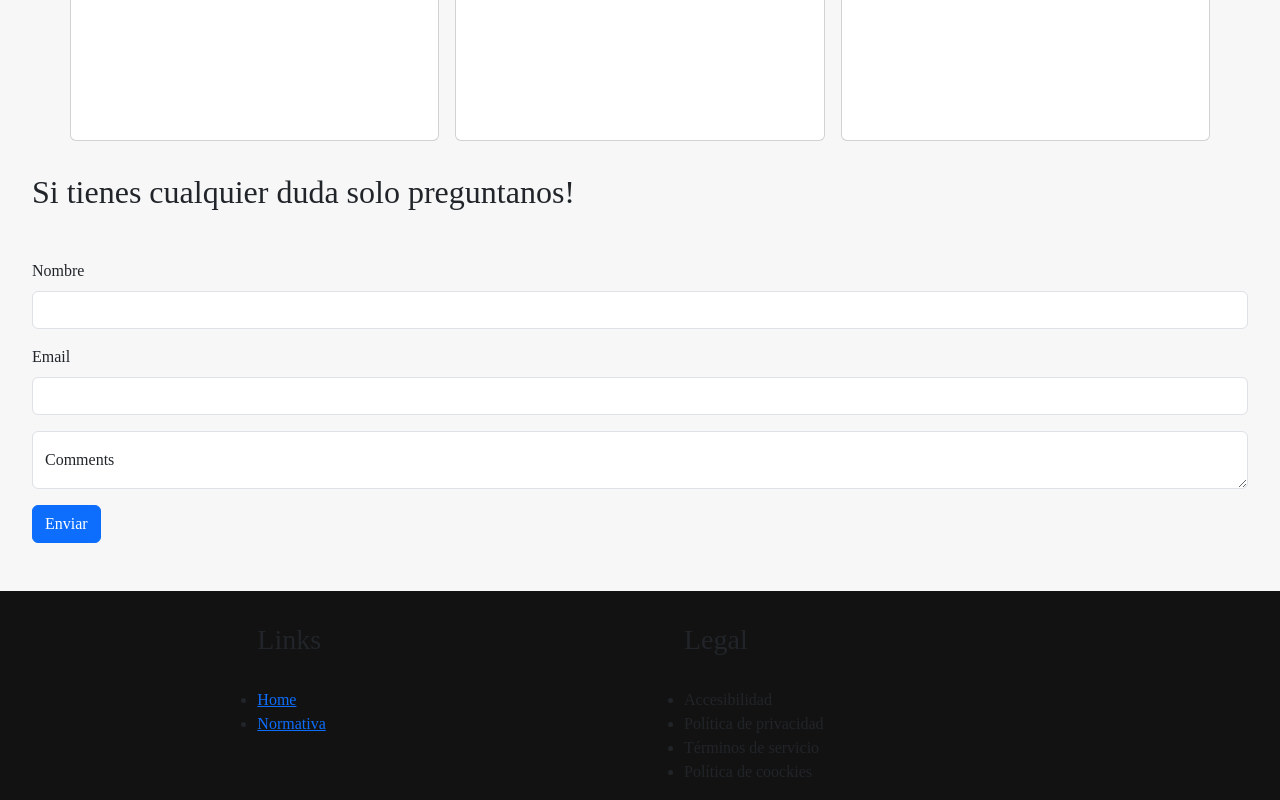
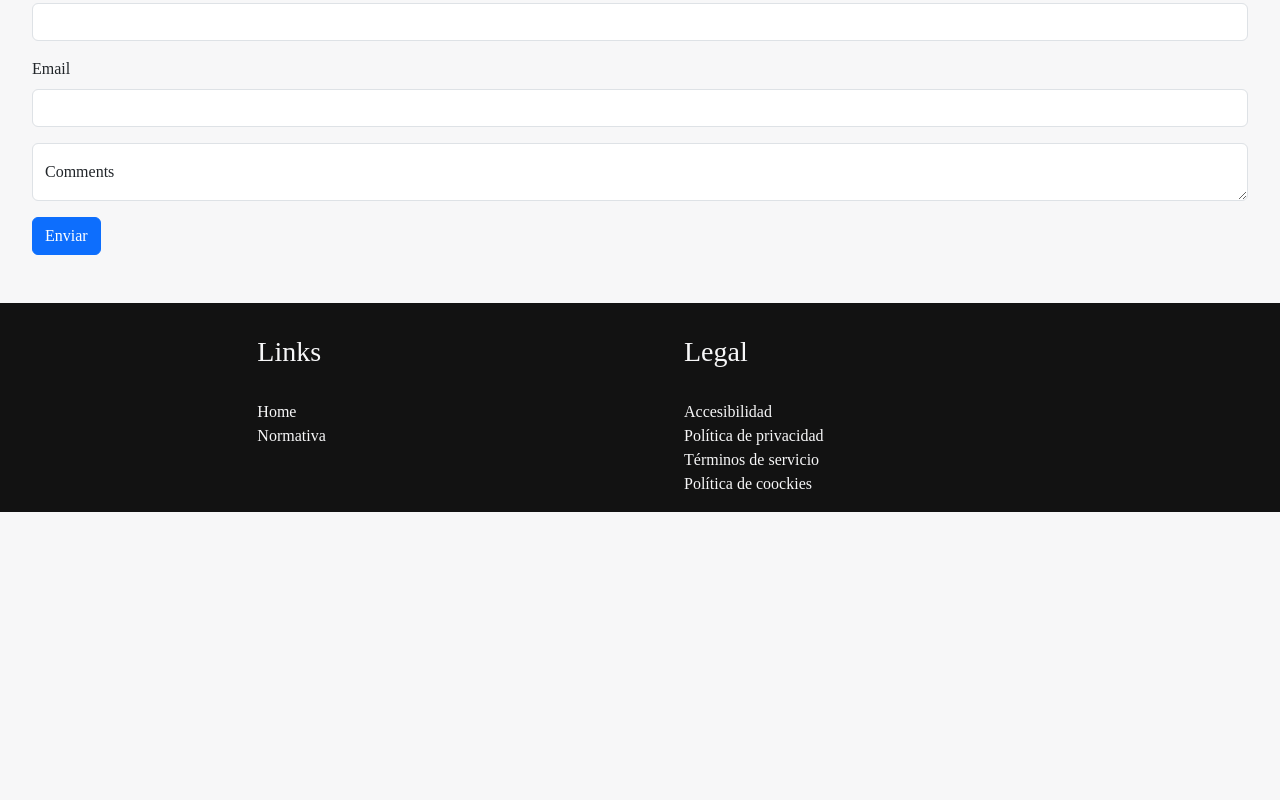
Before and after one commit to AndresISouto/accesibilidad, a plain HTML site: page index.html in a window 1280 px wide. Shown: the part 2601-3401 px from the top of the page. After the commit the page ends 3113 px from the top, so only its background shows below. Drawn offline with nearby package versions, Linux system fonts and the light colour scheme; a web font is replaced by a local one.

Commit message:
estilos footer

```diff
--- a/css/styles.css
+++ b/css/styles.css
@@ -149,7 +149,14 @@ nav {
   width: 100%;
 }
 
-.cards {
-  /* width: 100%; */
-  height: 120vh;
+.whiteText {
+  color: var(--white);
 }
+
+a {
+  text-decoration: none;
+}
+
+ul {
+  list-style: none;
+}
```
